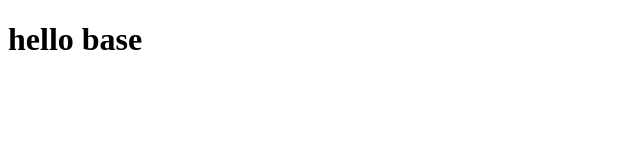
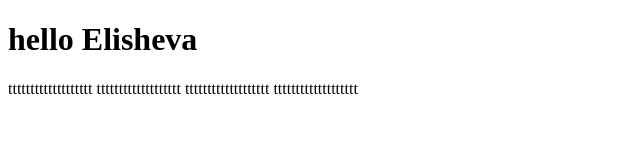
Before and after one commit to ElishevaR/gitTask, a plain HTML site: page base.html in a window 1280 px wide. Shown: the whole page, without its empty margins (0-640 px from the left). Drawn offline with Linux system fonts and the light colour scheme.

Commit message:
byElishevaBranch

```diff
--- a/base.html
+++ b/base.html
@@ -6,6 +6,11 @@
     <title>Document</title>
 </head>
 <body>
-    <h1>hello base</h1>
+    <h1>hello Elisheva</h1>
+    <p>ttttttttttttttttttt
+        ttttttttttttttttttt
+        ttttttttttttttttttt
+        ttttttttttttttttttt
+    </p>
 </body>
 </html>
```
